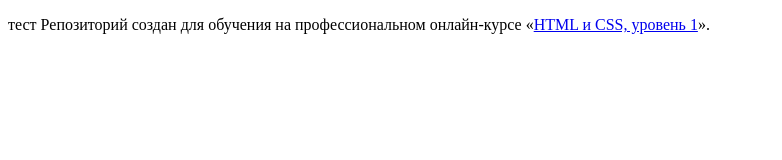
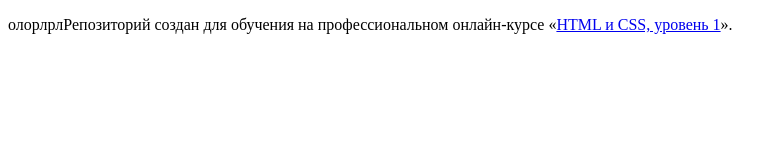
Before and after one commit to Goldaboss/931555-barbershop, a plain HTML site: page index.html in a window 1280 px wide. Shown: the whole page, without its empty margins (0-782 px from the left). Drawn offline with Linux system fonts and the light colour scheme.

Commit message:
тест merge

```diff
--- a/index.html
+++ b/index.html
@@ -6,7 +6,7 @@
   </head>
   <body>
 
-    <p>тест Репозиторий создан для обучения на профессиональном онлайн‑курсе «<a href="https://htmlacademy.ru/intensive/htmlcss">HTML и CSS, уровень 1</a>».</p>
+    <p>олорлрлРепозиторий создан для обучения на профессиональном онлайн‑курсе «<a href="https://htmlacademy.ru/intensive/htmlcss">HTML и CSS, уровень 1</a>».</p>
 
   </body>
 </html>
```
